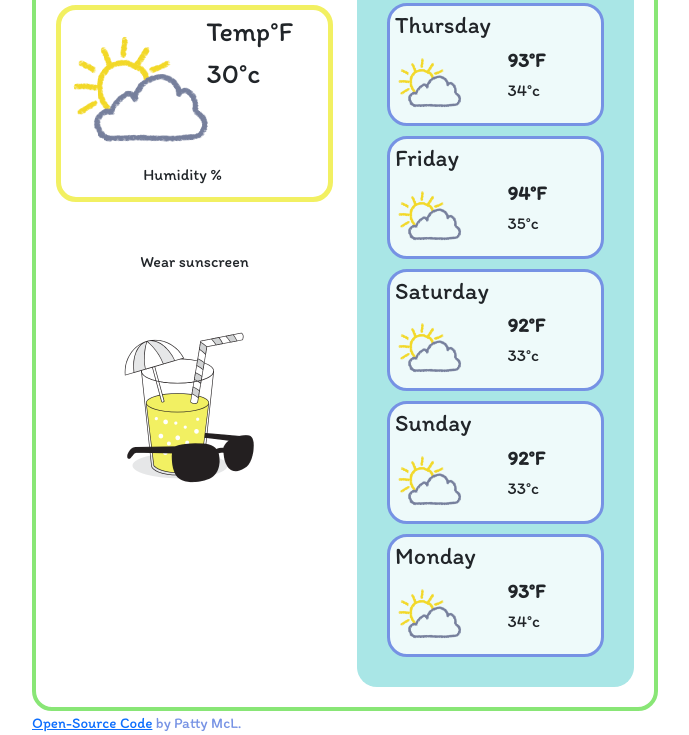
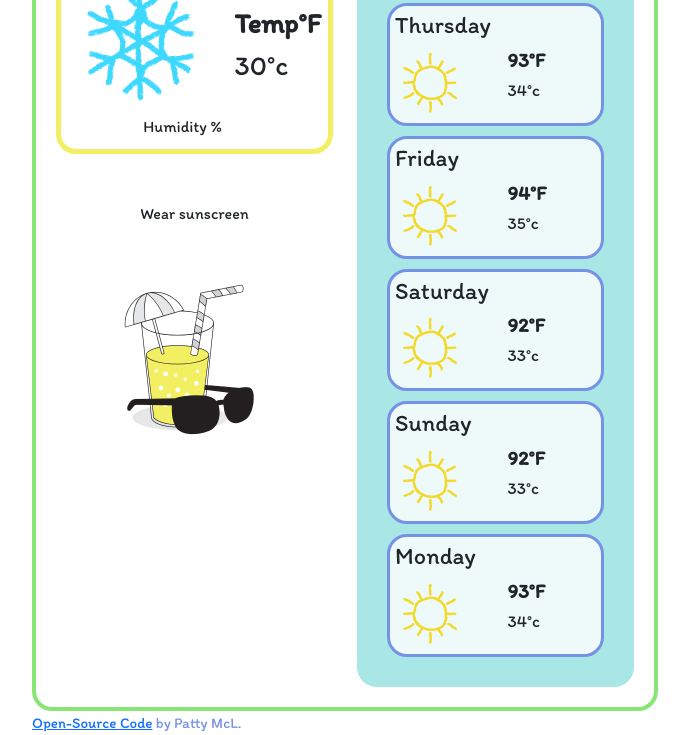
Before and after one commit to SugarPlum321/Weather, a plain HTML site: page index.html in a window 1280 px wide. Shown: the part 347-1082 px from the top of the page, without its empty margins (295-984 px from the left). Drawn offline with nearby package versions, Linux system fonts and the light colour scheme; no server answers.

Commit message:
Updated Format and Icon
tidy up today temp formant and font. updated icon names to match callout code

```diff
--- a/index.html
+++ b/index.html
@@ -37,14 +37,14 @@
       <div class="row">
           <!--  1st collume today weather -->
         <div class="col-6">
-          <h2 id="city-Location">Citycity</h2>
-          <h3 id = todayDate>Day 16:00</h3>
+          <h2 id="city-Location"></h2>
+          <h3 id = todayDate></h3>
           <div class="todayWeather" >
           <div class="row" >
             <div class="col-6">
-              <img class="todayIcon" src="img/icon_partlyClowdy.png" />
+              <img id="todayIcon" src="img/icon_broken clouds.png" />
             </div>
-            <div class="col-6">
+            <div id= todayTemp class="col-6">
               <h3 id="todayFahrenheit">Temp°F</h3>
               <div class="row">
                   <div class="col"></div>
@@ -73,7 +73,7 @@
               <h4 class="day">Thursday</h4>
               <div class="row">
                 <div class="col">
-                  <img class="fiveDayIcon" src="img/icon_partlyClowdy.png" />
+                  <img class="fiveDayIcon" src="img/icon_clear sky.png" />
                 </div>
                 <div class="col">
                   <h3 class="fahrenheit">93°F</h3>
@@ -87,7 +87,7 @@
               <h4 class="day">Friday</h4>
               <div class="row">
                 <div class="col">
-                  <img class="fiveDayIcon" src="img/icon_partlyClowdy.png" />
+                  <img class="fiveDayIcon" src="img/icon_clear sky.png" />
                 </div>
                 <div class="col">
                   <h3 class="fahrenheit">94°F</h3>
@@ -101,7 +101,7 @@
               <h4 class="day">Saturday</h4>
               <div class="row">
                 <div class="col">
-                  <img class="fiveDayIcon" src="img/icon_partlyClowdy.png" />
+                  <img class="fiveDayIcon" src="img/icon_clear sky.png" />
                 </div>
                 <div class="col">
                   <h3 class="fahrenheit">92°F</h3>
@@ -115,7 +115,7 @@
               <h4 class="day">Sunday</h4>
               <div class="row">
                 <div class="col">
-                  <img class="fiveDayIcon" src="img/icon_partlyClowdy.png" />
+                  <img class="fiveDayIcon" src="img/icon_clear sky.png" />
                 </div>
                 <div class="col">
                   <h3 class="fahrenheit">92°F</h3>
@@ -129,7 +129,7 @@
               <h4 class="day">Monday</h4>
               <div class="row">
                 <div class="col">
-                  <img class="fiveDayIcon" src="img/icon_partlyClowdy.png" />
+                  <img class="fiveDayIcon" src="img/icon_clear sky.png" />
                 </div>
                 <div class="col">
                   <h3 class="fahrenheit">93°F</h3>
--- a/src/styles.css
+++ b/src/styles.css
@@ -42,9 +42,19 @@ form {
   border-radius: 20px;
   padding: 5px 5px;
 }
-.todayIcon {
+#todayIcon {
   width: 150px;
 }
+#todayTemp {
+  padding: 40px 0px 0px 40px;
+}
+#todayFahrenheit {
+  font-weight: bolder;
+}
+#todayCelsius {
+  font-weight: lighter;
+}
+
 .humidity {
   text-align: center;
 }
```
Also changed, not shown: src/index.js (+2 -14 lines), img/icon_broken clouds.png (added), img/icon_clear sky.png (renamed from img/icon_sunny.png), img/icon_few clouds.png (renamed from img/icon_partlyClowdy.png), img/icon_mist.png (added), img/icon_rain.png, img/icon_scattered clouds.png (renamed from img/icon_clowdy.png), img/icon_shower rain.png (added), img/icon_sunnyClowdyRainy.png (deleted), img/icon_thunderstorm.png (added).
